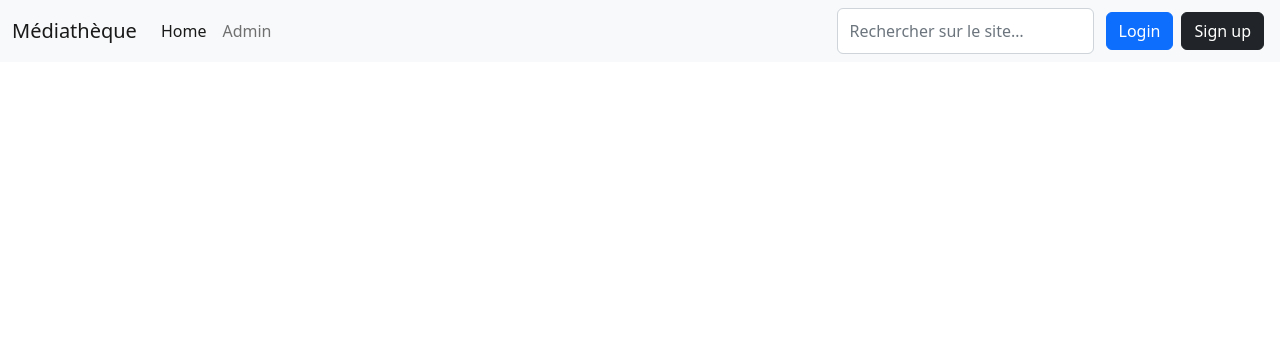
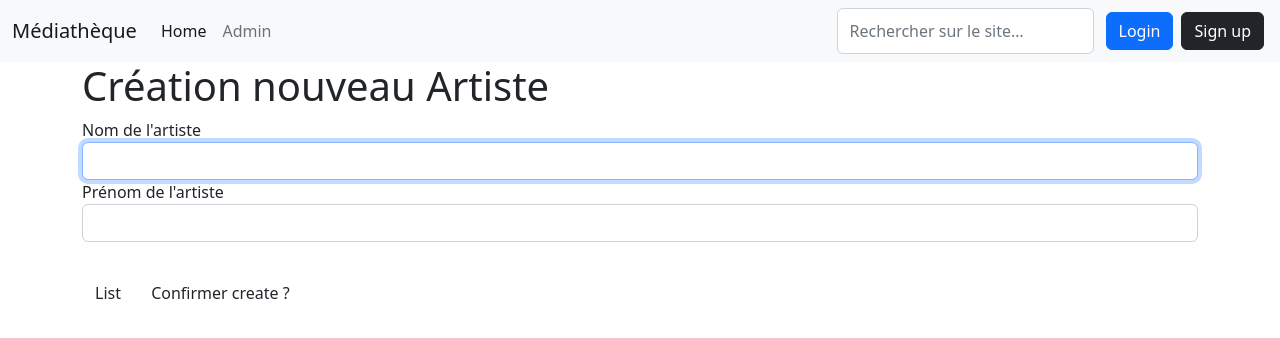
Before and after one commit to s-PigaChavigny/mediatheque, a PHP site: page /views/backend/artistes/create.php in a window 1280 px wide. Shown: the top 338 px of the page. Run offline with PHP 8.4, Linux system fonts and the light colour scheme; a stand-in replaces the project's code that opens the database connection; some libraries are stand-ins or nearby versions.

Commit message:
Update create.php

```diff
--- a/views/backend/artistes/create.php
+++ b/views/backend/artistes/create.php
@@ -1,2 +1,31 @@
 <?php
 include '../../../header.php';
+
+?>
+
+<!-- Bootstrap form to create a new statut -->
+<div class="container">
+    <div class="row">
+        <div class="col-md-12">
+            <h1>Création nouveau Artiste</h1>
+        </div>
+        <div class="col-md-12">
+            <!-- Form to create a new statut -->
+            <form action="<?php echo ROOT_URL . '/api/artistes/create.php' ?>" method="post">
+                <div class="form-group">
+                    <label for="nomArt">Nom de l'artiste</label>
+                    <input id="nomArt" name="nomArt" class="form-control" type="text" autofocus="autofocus" />
+                </div>
+                <div class="form-group">
+                    <label for="prenomArt">Prénom de l'artiste</label>
+                    <input id="prenomArt" name="prenomArt" class="form-control" type="text" />
+                </div>
+                <br />
+                <div class="form-group mt-2">
+                    <a href="list.php" class="btn btn-moyen">List</a>
+                    <button type="submit" class="btn btn-clair">Confirmer create ?</button>
+                </div>
+            </form>
+        </div>
+    </div>
+</div>
```
